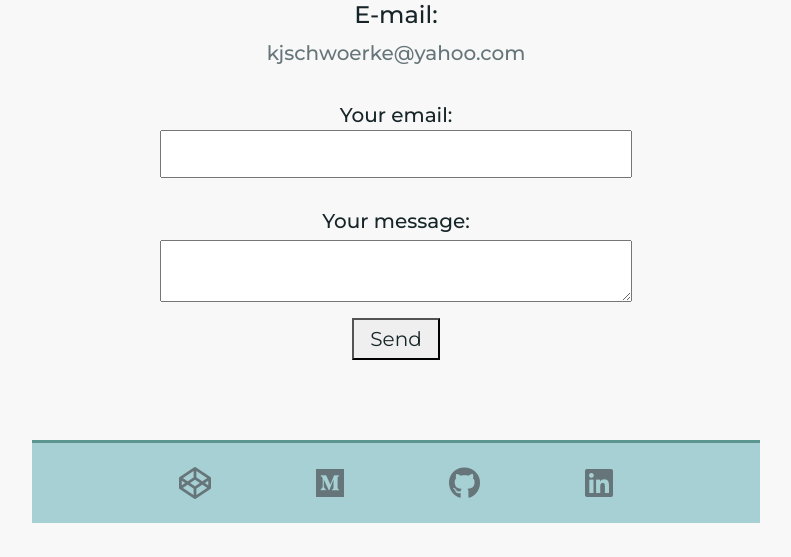
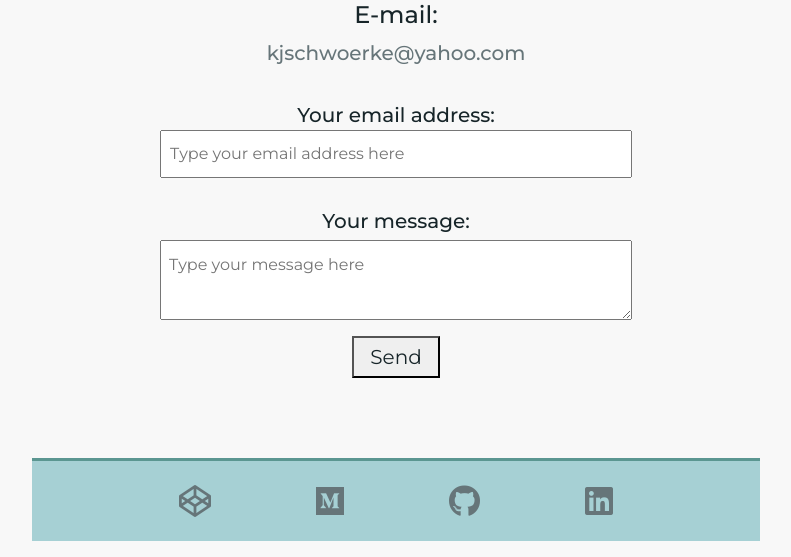
Before and after one commit to Kjschwoerke/Blue-Site, a PHP site: page /contact/contact.html in a window 1280 px wide. Shown: the part 719-1276 px from the top of the page, without its empty margins (244-1035 px from the left). Before the commit the page ends 1242 px from the top, so only its background shows below. Run offline with PHP 8.4, Linux system fonts and the light colour scheme; some libraries are stand-ins or nearby versions.

Commit message:
added placeholder text to contact and css

```diff
--- a/contact/contact-style.css
+++ b/contact/contact-style.css
@@ -231,13 +231,20 @@ form {
     height: 3rem;
     font-size: 1rem;
     width: 100%;
-    text-align: center;
+    text-align: left;
 }
 
 .form-container form input:placeholder-shown {
     margin-left: auto;
     margin-right: auto;
-    font-family: Georgia, 'Times New Roman', Times, serif;
+    font-family: 'Montserrat', sans-serif;
+    padding-left: .5rem;
+}
+
+textarea {
+    font-size: 1rem;
+    height: 5rem;
+    padding: .75rem .5rem;
 }
 
 #subject {
--- a/contact/contact.html
+++ b/contact/contact.html
@@ -75,13 +75,13 @@
                 target="_blank"
               >
                 <label>
-                  Your email:
-                  <input type="text" name="_replyto">
+                  Your email address:
+                  <input type="text" placeholder="Type your email address here" name="_replyto">
                 </label>
                 <label>
                   Your message:
                 </label>
-                  <textarea name="message"></textarea>
+                  <textarea name="message" placeholder="Type your message here"></textarea>
 
 
                 <!-- your other form fields go here -->
```
